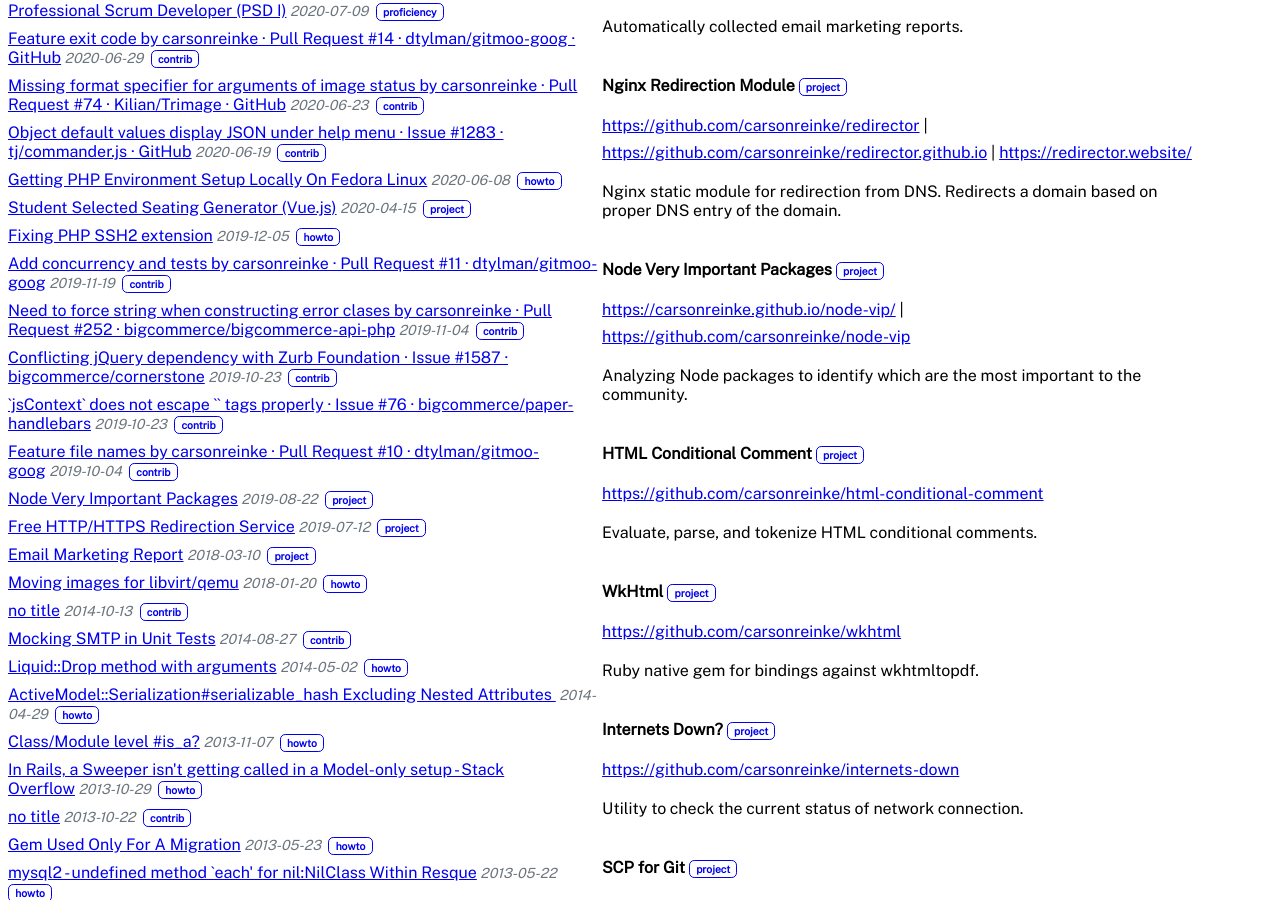
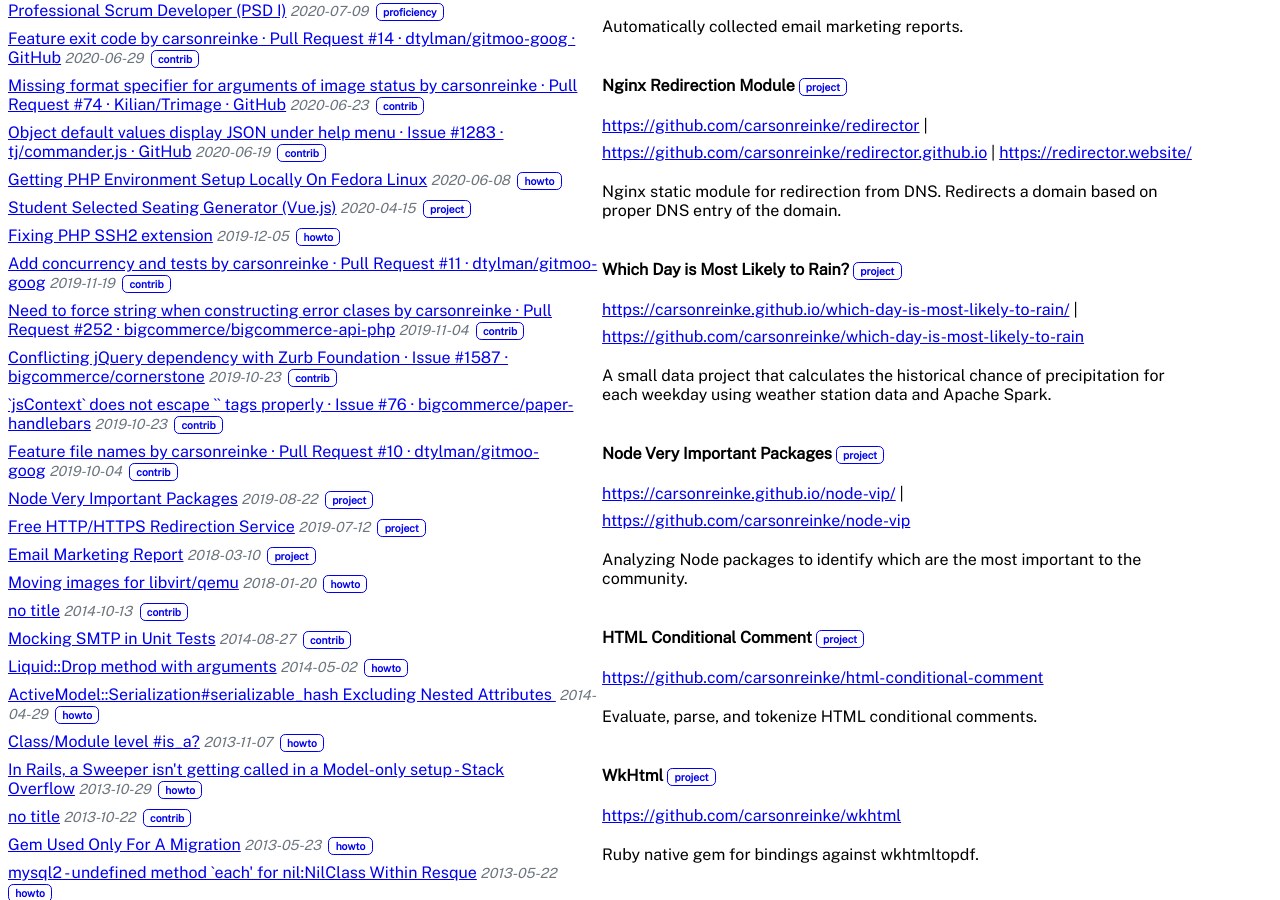
Before and after one commit to carsonreinke/reinke.co, a Jekyll site: the page built from index.html, in a window 1280 px wide and 900 px high, scrolled down 516 px. Built offline with Jekyll 4.4.1, drawn with Linux system fonts in a browser that asks for light colours.

Commit message:
Add project

```diff
--- a/_data/projects.yml
+++ b/_data/projects.yml
@@ -18,6 +18,12 @@
     - https://github.com/carsonreinke/redirector.github.io
     - https://redirector.website/
   description: Nginx static module for redirection from DNS. Redirects a domain based on proper DNS entry of the domain.
+
+- name: Which Day is Most Likely to Rain?
+  links:
+    - https://carsonreinke.github.io/which-day-is-most-likely-to-rain/
+    - https://github.com/carsonreinke/which-day-is-most-likely-to-rain
+  description: A small data project that calculates the historical chance of precipitation for each weekday using weather station data and Apache Spark.
 
 - name: Node Very Important Packages
   links:
```
